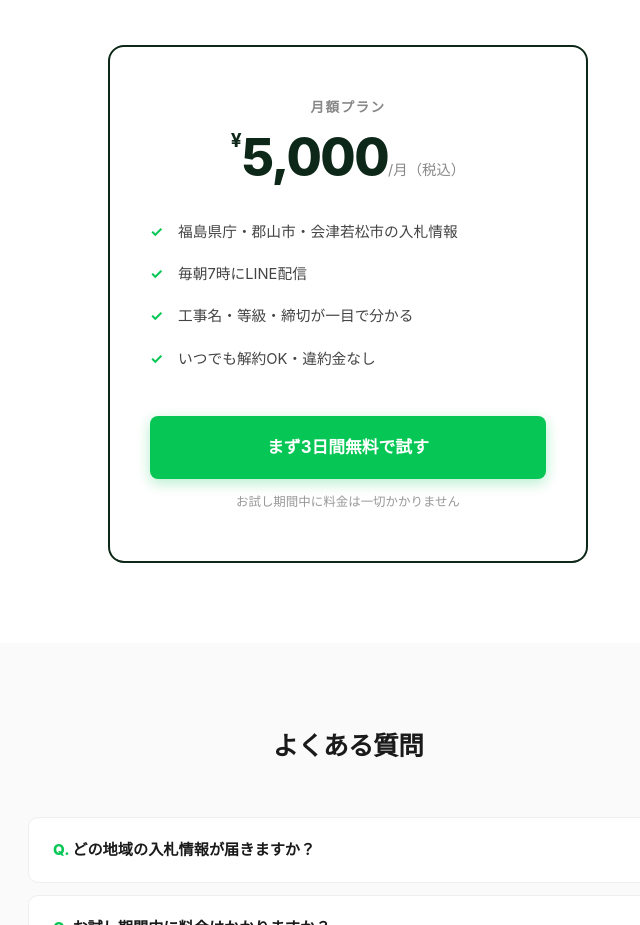
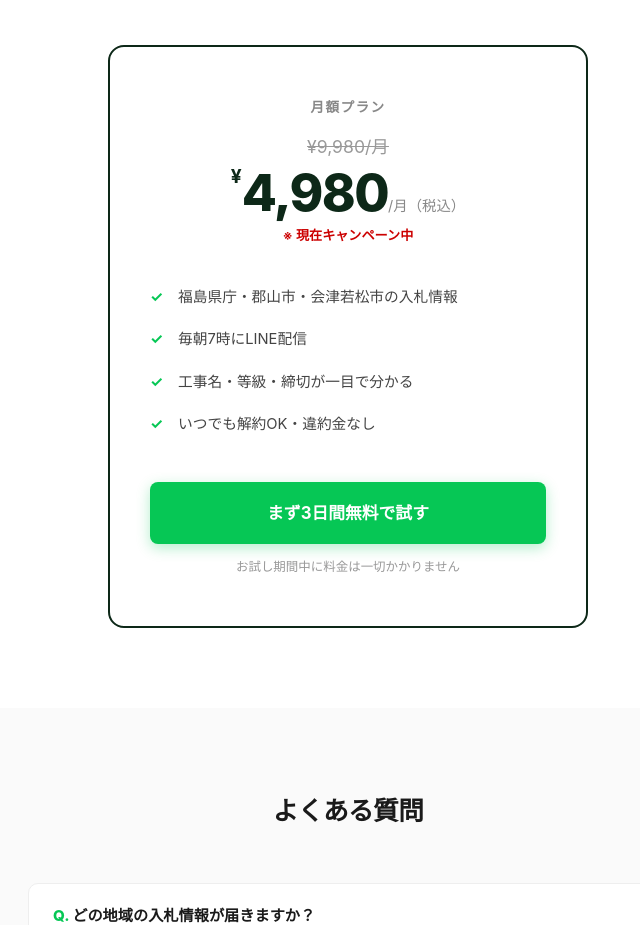
Before and after one commit to woodgate1009/bid-lp, a plain HTML site: page index.html in a window 1280 px wide. Shown: the part 1982-2907 px from the top of the page, without its empty margins (292-932 px from the left). Drawn offline with Linux system fonts and the light colour scheme.

Commit message:
Price: ¥9,980 strikethrough → ¥4,980 campaign pricing
Co-Authored-By: Claude Opus 4.6 <noreply@anthropic.com>

```diff
--- a/index.html
+++ b/index.html
@@ -103,9 +103,11 @@
       <h2>料金</h2>
       <div class="price-card">
         <p class="price-label">月額プラン</p>
+        <div class="price-original">&yen;9,980/月</div>
         <div class="price">
-          <span class="price-yen">&yen;</span><span class="price-num">5,000</span><span class="price-unit">/月（税込）</span>
+          <span class="price-yen">&yen;</span><span class="price-num">4,980</span><span class="price-unit">/月（税込）</span>
         </div>
+        <p class="price-campaign">※ 現在キャンペーン中</p>
         <ul>
           <li>福島県庁・郡山市・会津若松市の入札情報</li>
           <li>毎朝7時にLINE配信</li>
--- a/style.css
+++ b/style.css
@@ -215,8 +215,21 @@ h2 {
   letter-spacing: 0.1em;
   margin-bottom: 12px;
 }
+.price-original {
+  font-size: 1.1em;
+  color: #999;
+  text-decoration: line-through;
+  margin-bottom: 4px;
+}
+.price-campaign {
+  font-size: 0.82em;
+  color: #cc0000;
+  font-weight: 600;
+  margin-top: 6px;
+  margin-bottom: 0;
+}
 .price {
-  margin-bottom: 8px;
+  margin-bottom: 0;
   line-height: 1;
 }
 .price-yen {
```
Also changed, not shown: tokushoho.html (+1 -1 lines).
